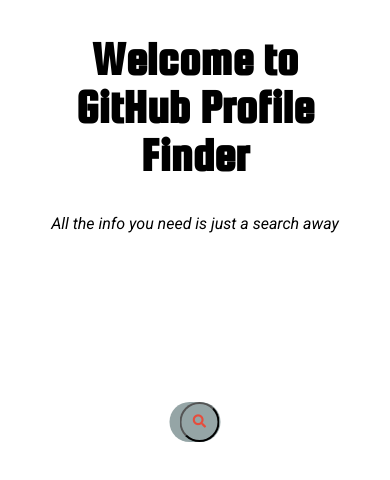
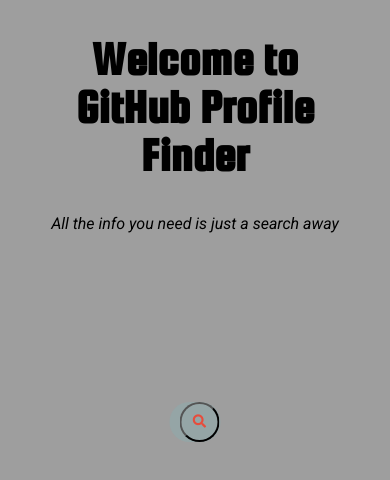
Before and after one commit to toydaboss/gitProfileApp, a plain HTML site: page index.html in a window 390 px wide. Drawn offline with Linux system fonts and the light colour scheme; the site is published under a folder, as on GitHub Pages, so addresses that start at the root find nothing.

Commit message:
fixed the background image typo

```diff
--- a/style.css
+++ b/style.css
@@ -17,7 +17,7 @@
 }
 @media screen and (max-width:600px){
     body{
-    background:url(/img/2.jpg);
+    background:url(./img/2.jpg);
     background-size: cover;
     }
 
```
